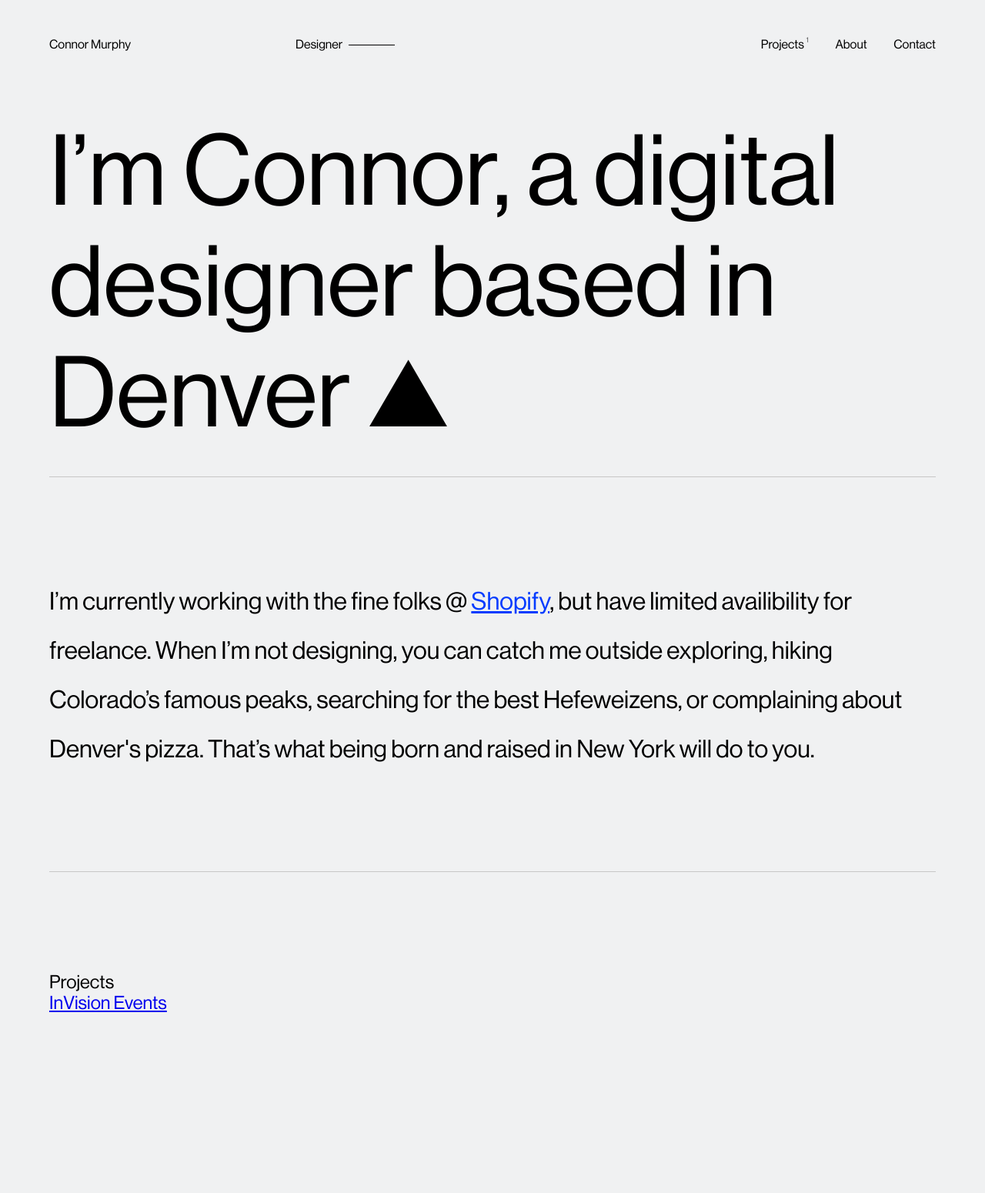
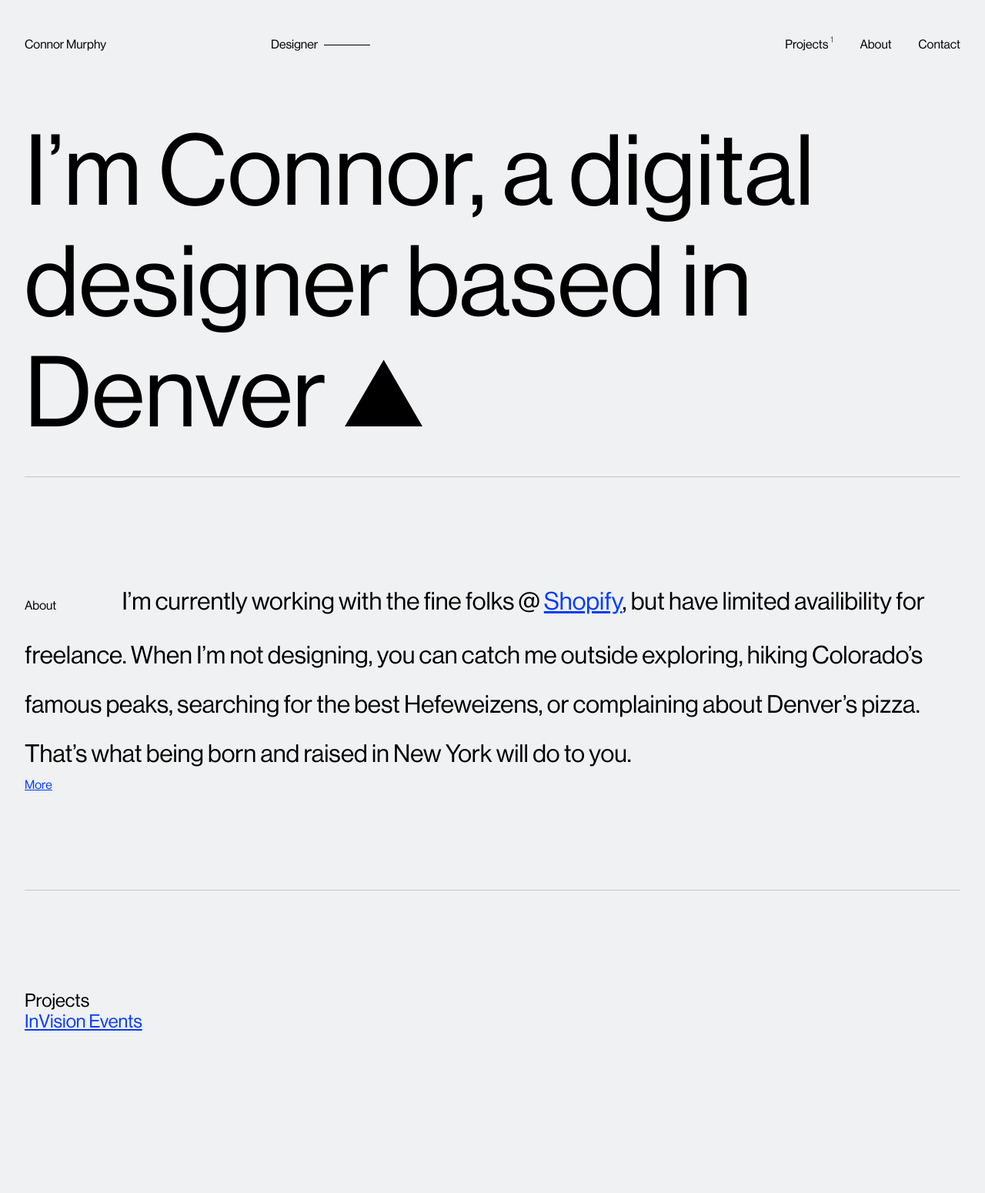
Before and after one commit to connormurphy/connormurphy.github.io, a Jekyll site: the page built from index.html, in a window 1280 px wide. Shown: the whole page at 77% size. Built offline with Jekyll 4.4.1, drawn with Linux system fonts in a browser that asks for light colours; before the commit the page ends 1526 px from its top, so only the background shows below that.

Commit message:
Break strings into content yml

```diff
--- /dev/null
+++ b/_data/content.yml
@@ -0,0 +1,5 @@
+index_heading: "I’m Connor, a digital designer based in Denver &#9968;"
+index_about_heading: "About"
+index_about: "I’m currently working with the fine folks @ [Shopify](https://shopify.com){:target=\"_blank\"}{:rel=\"noopener noreferrer\"}, but have limited availibility for freelance. When I’m not designing, you can catch me outside exploring, hiking Colorado’s famous peaks, searching for the best Hefeweizens, or complaining about Denver's pizza. That’s what being born and raised in New York will do to you."
+index_about_cta: "More"
+footer_copyright: "Copyright and all that. [Dev by Connell](https://connellmccarthy.com){:target=\"_blank\"}{:rel=\"noopener noreferrer\"}{:class=\"dark\"}"
--- a/_includes/footer.html
+++ b/_includes/footer.html
@@ -1,4 +1,4 @@
 <div class="section slim footer flex between center" data-scroll-section>
-  <p>{{ site.title }}. Copyright and all that. Dev by <a class="dark" href="https://connellmccarthy.com" target="_blank" rel="noopener">Connell</a></p>
+  <p>{{ site.title }}. {{ site.data.content.footer_copyright | markdownify | remove: '<p>' | remove: '</p>' }}</p>
   <p>{{ site.url }}</p>
 </div>
--- a/_sass/main.scss
+++ b/_sass/main.scss
@@ -18,6 +18,8 @@
 }
 
 a {
+  color: $color-accent;
+  text-decoration: underline;
   &.primary {
     text-decoration: underline;
     color: $color-accent;
--- a/_sass/navigation.scss
+++ b/_sass/navigation.scss
@@ -24,7 +24,7 @@
   }
 }
 .num {
-  font-size: 0.6em;
+  font-size: 0.7em;
   position: relative;
   top: -8px;
 }
--- a/_sass/structure.scss
+++ b/_sass/structure.scss
@@ -15,7 +15,7 @@
   list-style-type: none;
 }
 .wrapper {
-  width: 90%;
+  width: 95%;
   margin: auto;
 }
 .flex {
--- a/_sass/typography.scss
+++ b/_sass/typography.scss
@@ -15,4 +15,11 @@
     font-size: 2em;
     line-height: 2em;
   }
+
+  span {
+    &.heading_small {
+      font-size: 0.5em;
+      margin-right: 5em;
+    }
+  }
 }
--- a/index.html
+++ b/index.html
@@ -3,11 +3,17 @@
 title: 'Home'
 ---
 <div class="section slim no-border" data-scroll-section>
-  <h2 class="x-large">I’m Connor, a digital designer based in Denver &#9968;</h2>
+  <h2 class="x-large">{{ site.data.content.index_heading }}</h2>
 </div>
 
 <div class="section" data-scroll-section>
-  <p class="large"> I’m currently working with the fine folks @ <a href="https://shopify.com" class="primary" target="_blank" rel="noopener">Shopify</a>, but have limited availibility for freelance. When I’m not designing, you can catch me outside exploring, hiking Colorado’s famous peaks, searching for the best Hefeweizens, or complaining about Denver's pizza. That’s what being born and raised in New York will do to you.</p>
+  <p class="large">
+    <span class="heading_small">{{ site.data.content.index_about_heading }}</span>
+    {{ site.data.content.index_about | markdownify | remove: '<p>' | remove: '</p>' }}
+  </p>
+  {% if site.data.content.index_about_cta %}
+    <a href="/about/" class="primary">{{ site.data.content.index_about_cta }}</a>
+  {% endif %}
 </div>
 
 <div class="section" data-scroll-section>
```
